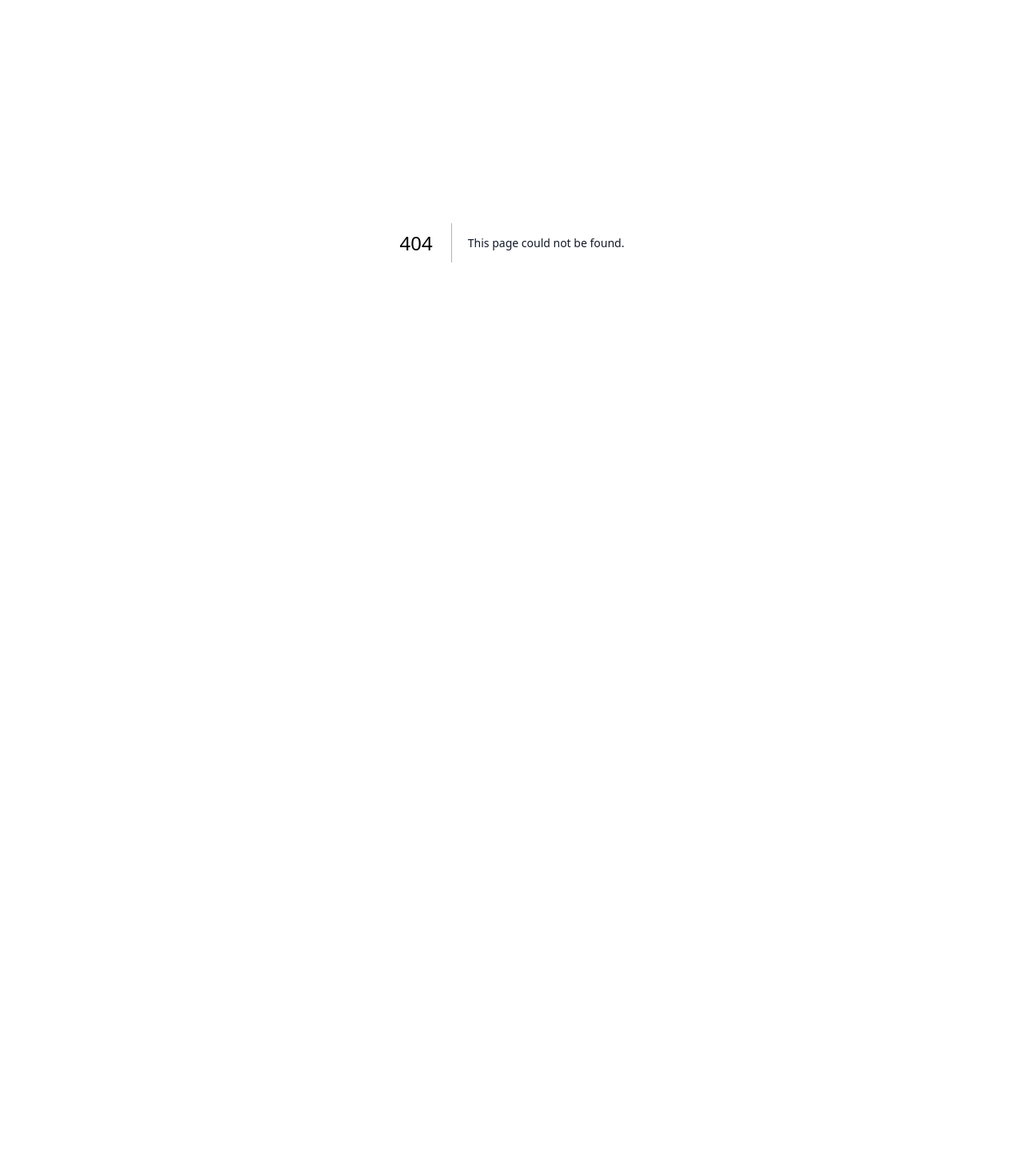
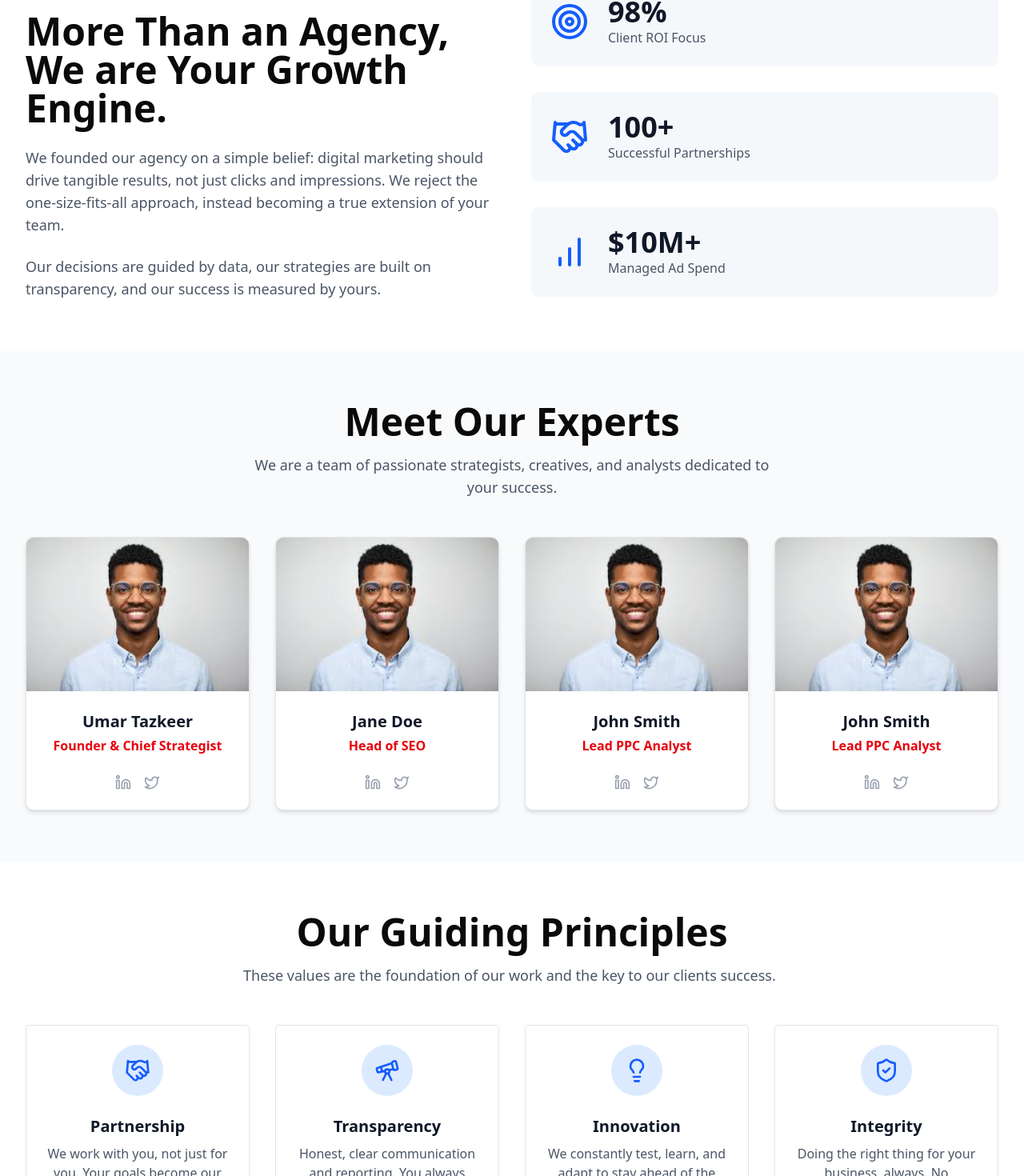
Before and after one commit to jamanhasan01/jubutix, a Next.js app: page /whoweare in a window 1280 px wide. Before the commit this address had no page. Shown: the part 169-1639 px from the top of the page at 80% size. Before the commit the page ends 872 px from the top, so only its background shows below. Built offline with nearby package versions, Linux system fonts and the light colour scheme.

Commit message:
i have done what we are page with 4section

```diff
--- a/app/components/Navbar.tsx
+++ b/app/components/Navbar.tsx
@@ -29,7 +29,7 @@ const Navbar = () => {
           </li>
           <li>
             <Link
-              href='/who-we-are'
+              href='/whoweare'
               className='uppercase font-semibold text-sm text-zinc-700 hover:text-brand-pink transition-colors'
             >
               Who We Are
--- a/app/layout.tsx
+++ b/app/layout.tsx
@@ -2,6 +2,7 @@ import type { Metadata } from 'next'
 import { Geist, Geist_Mono } from 'next/font/google'
 import './globals.css'
 import Navbar from './components/Navbar'
+import Footer from './components/Footer'
 
 const geistSans = Geist({
   variable: '--font-geist-sans',
@@ -26,8 +27,13 @@ export default function RootLayout({
   return (
     <html lang='en'>
       <body className={`${geistSans.variable} ${geistMono.variable} antialiased`}>
-        <Navbar />
+        <header>
+          <Navbar />
+        </header>
         <main>{children}</main>
+        <footer>
+          <Footer />
+        </footer>
       </body>
     </html>
   )
--- a/app/page.tsx
+++ b/app/page.tsx
@@ -1,5 +1,4 @@
 import ComparisonSection from './components/ComparisonSection'
-import Footer from './components/Footer'
 import GlobalClients from './components/GlobalClients'
 import HallOfTrust from './components/HallOfTrust'
 import Hero from './components/Hero'
@@ -21,7 +20,6 @@ export default function Home() {
       <PartnerCards />
       <ProcessSection />
       <GlobalClients />
-      <Footer />
     </div>
   )
 }
--- /dev/null
+++ b/app/whoweare/components/CoreValues.tsx
@@ -0,0 +1,51 @@
+
+import { Handshake, Telescope, Lightbulb, ShieldCheck } from 'lucide-react';
+
+const values = [
+    {
+        icon: Handshake,
+        title: "Partnership",
+        description: "We work with you, not just for you. Your goals become our goals."
+    },
+    {
+        icon: Telescope,
+        title: "Transparency",
+        description: "Honest, clear communication and reporting. You always know where you stand."
+    },
+    {
+        icon: Lightbulb,
+        title: "Innovation",
+        description: "We constantly test, learn, and adapt to stay ahead of the curve."
+    },
+    {
+        icon: ShieldCheck,
+        title: "Integrity",
+        description: "Doing the right thing for your business, always. No shortcuts, no excuses."
+    }
+];
+
+const CoreValues = () => {
+    return (
+        <section className="bg-white">
+            <div className="container">
+                 <h1  className='text-center'>Our Guiding Principles</h1>
+                 <p className="mt-4 text-lg text-gray-600 max-w-2xl mx-auto">
+                    These values are the foundation of our work and the key to our clients  success.
+                </p>
+                <div className="mt-12 grid grid-cols-1 sm:grid-cols-2 lg:grid-cols-4 gap-8">
+                    {values.map((value) => (
+                        <div key={value.title} className="p-6 border rounded">
+                            <div className="flex items-center justify-center h-16 w-16 rounded-full bg-blue-100 mx-auto">
+                                <value.icon className="h-8 w-8 text-blue-600"/>
+                            </div>
+                            <h3 className="mt-6 text-xl font-bold text-gray-900 text-center">{value.title}</h3>
+                            <p className="mt-2 text-gray-600 text-center">{value.description}</p>
+                        </div>
+                    ))}
+                </div>
+            </div>
+        </section>
+    )
+}
+
+export default CoreValues;
--- /dev/null
+++ b/app/whoweare/components/MeetTheTeam.tsx
@@ -0,0 +1,76 @@
+// components/MeetTheTeam.jsx
+import Image from "next/image";
+import Link from "next/link";
+import { Linkedin, Twitter } from "lucide-react";
+
+const teamMembers = [
+  {
+    name: "Umar Tazkeer",
+    role: "Founder & Chief Strategist",
+    imageUrl: "/person.jpg", // Replace with actual image
+    socials: { linkedin: "#", twitter: "#" },
+  },
+  {
+    name: "Jane Doe",
+    role: "Head of SEO",
+    imageUrl: "/person.jpg", // Replace with actual image
+    socials: { linkedin: "#", twitter: "#" },
+  },
+  {
+    name: "John Smith",
+    role: "Lead PPC Analyst",
+    imageUrl: "/person.jpg", // Replace with actual image
+    socials: { linkedin: "#", twitter: "#" },
+  },
+  {
+    name: "John Smith",
+    role: "Lead PPC Analyst",
+    imageUrl: "/person.jpg", // Replace with actual image
+    socials: { linkedin: "#", twitter: "#" },
+  },
+];
+
+const MeetTheTeam = () => {
+  return (
+    <section className="bg-slate-50">
+      <div className="container ">
+        <h1 className="text-center">Meet Our Experts</h1>
+        <p className="mt-4 text-lg text-gray-600 max-w-2xl mx-auto text-center">
+          We are a team of passionate strategists, creatives, and analysts dedicated to your success.
+        </p>
+        <div className="mt-12 grid grid-cols-1 sm:grid-cols-2 lg:grid-cols-4 gap-8">
+          {teamMembers.map((member) => (
+            // Replaced <Card> with a styled <div>
+            <div key={member.name} className="bg-white border border-gray-200 rounded-lg shadow-md text-center group overflow-hidden flex flex-col">
+
+                {/* Image container remains the same */}
+                <div className="relative h-48 w-full">
+                    <Image src={member.imageUrl} alt={`Profile of ${member.name}`} fill className="object-cover group-hover:scale-105 transition-transform duration-300"/>
+                </div>
+
+                {/* Replaced <CardContent> with a styled <div> */}
+                <div className="p-6 flex-grow">
+                    {/* Replaced <CardTitle> with <h3> */}
+                    <h3 className="text-xl font-bold text-gray-900">{member.name}</h3>
+                    {/* Replaced <CardDescription> with <p> */}
+                    <p className="text-red-600 font-semibold mt-1">{member.role}</p>
+                </div>
+
+                {/* Replaced <CardFooter> with a styled <div> */}
+                <div className="flex justify-center gap-4 pb-6 px-6">
+                    <Link href={member.socials.linkedin} className="text-gray-400 hover:text-gray-900 transition-colors">
+                        <Linkedin className="h-5 w-5" />
+                    </Link>
+                     <Link href={member.socials.twitter} className="text-gray-400 hover:text-gray-900 transition-colors">
+                        <Twitter className="h-5 w-5" />
+                    </Link>
+                </div>
+            </div>
+          ))}
+        </div>
+      </div>
+    </section>
+  );
+};
+
+export default MeetTheTeam;
--- /dev/null
+++ b/app/whoweare/components/OurMission.tsx
@@ -0,0 +1,64 @@
+import { BarChart, Handshake, Target } from 'lucide-react'
+
+const stats = [
+  {
+    icon: Target,
+    value: '98%',
+    label: 'Client ROI Focus',
+  },
+  {
+    icon: Handshake,
+    value: '100+',
+    label: 'Successful Partnerships',
+  },
+  {
+    icon: BarChart,
+    value: '$10M+',
+    label: 'Managed Ad Spend',
+  },
+]
+
+const OurMission = () => {
+  return (
+    <section className=''>
+      <div className='container'>
+        <div className='grid grid-cols-1 lg:grid-cols-2 gap-12 items-center'>
+          {/* Left Column: Text Content */}
+          <div className='space-y-6'>
+            <p className='font-semibold text-blue-600'>Our Philosophy</p>
+            <h1 className=''>
+              More Than an Agency, We are Your Growth Engine.
+            </h1>
+            <p className='text-lg text-gray-600'>
+              We founded our agency on a simple belief: digital marketing should drive tangible
+              results, not just clicks and impressions. We reject the one-size-fits-all approach,
+              instead becoming a true extension of your team.
+            </p>
+            <p className='text-lg text-gray-600'>
+              Our decisions are guided by data, our strategies are built on transparency, and our
+              success is measured by yours.
+            </p>
+          </div>
+
+          {/* Right Column: Stats */}
+          <div className='grid grid-cols-1 gap-8 sm:grid-cols-3 lg:grid-cols-1'>
+            {stats.map((stat) => (
+              <div
+                key={stat.label}
+                className='bg-slate-100/70 p-6 rounded-lg flex items-center gap-6'
+              >
+                <stat.icon className='h-12 w-12 text-blue-600 flex-shrink-0' />
+                <div>
+                  <p className='text-4xl font-bold text-gray-900'>{stat.value}</p>
+                  <p className='text-base text-gray-600'>{stat.label}</p>
+                </div>
+              </div>
+            ))}
+          </div>
+        </div>
+      </div>
+    </section>
+  )
+}
+
+export default OurMission
--- /dev/null
+++ b/app/whoweare/page.js
@@ -0,0 +1,15 @@
+
+import Ourmissoin from './components/OurMission.tsx'
+import MeetTheTeam from './components/MeetTheTeam.tsx'
+import CureValue from './components/CoreValues.tsx'
+const whowearePage = () => {
+  return (
+    <div>
+        <Ourmissoin/>
+        <MeetTheTeam/>
+        <CureValue/>
+    </div>
+  )
+}
+
+export default whowearePage
```
